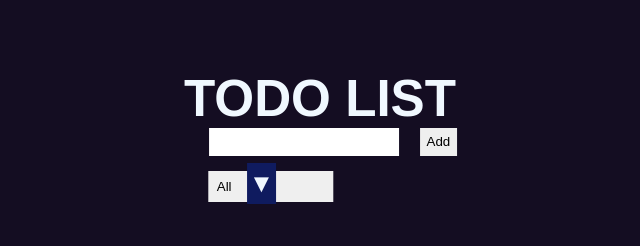
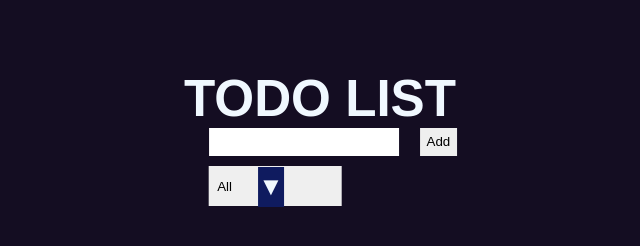
Before and after one commit to DanielNicolae/todo-list, a plain HTML site: page index.html in a window 1280 px wide. Shown: the whole page, without its empty margins (336-976 px from the left). Drawn offline with Linux system fonts and the light colour scheme.

Commit message:
Added the filter module for the todo list items.

```diff
--- a/index.html
+++ b/index.html
@@ -26,7 +26,7 @@
           <select name="tasks" class="filterTasks">
             <option value="all">All</option>
             <option value="completed">Completed</option>
-            <option value="Uncompleted">Uncompleted</option>
+            <option value="uncompleted">Uncompleted</option>
           </select>
         </div>
       </form>
--- a/style.css
+++ b/style.css
@@ -64,19 +64,19 @@ form .todoButton:active
   outline: none;
   cursor: pointer;
   box-shadow: none;
-  width: 7.8rem;
+  width: 8.3rem;
+  height: 2.5rem;
 }
 
 .select::after
 {
-
   content: "\25BC";
-  transform: translateX(-5rem);
-  padding: 0.1rem;
   position: absolute;
-  right: 108px;
+  right: 180px;
+  top: 1.9em;
   background: rgb(15, 27, 95);
   pointer-events: none;
+  height: 2.5rem;
 }
 
 .todoList
```
Also changed, not shown: main.js (+1 -1 lines).
